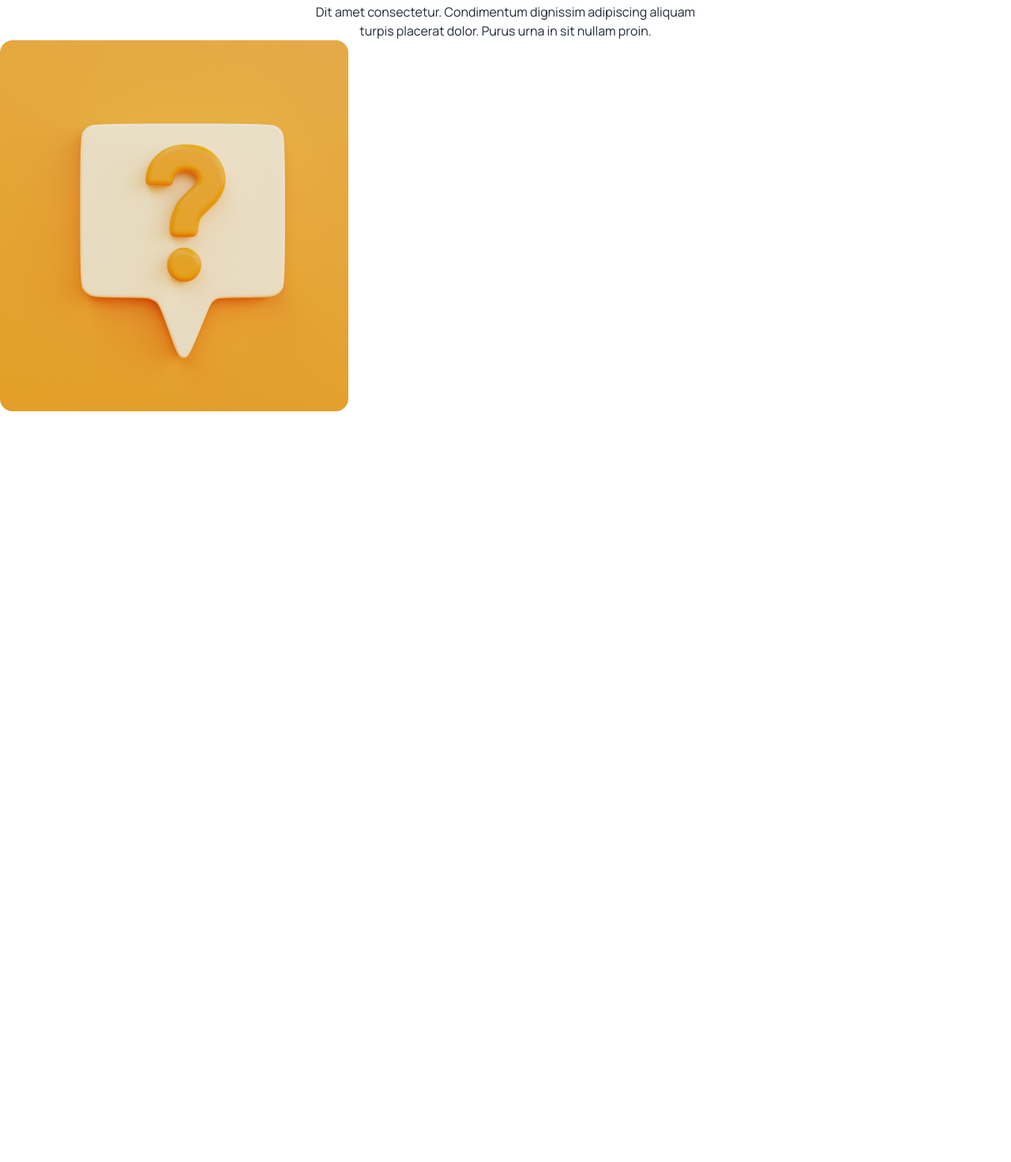
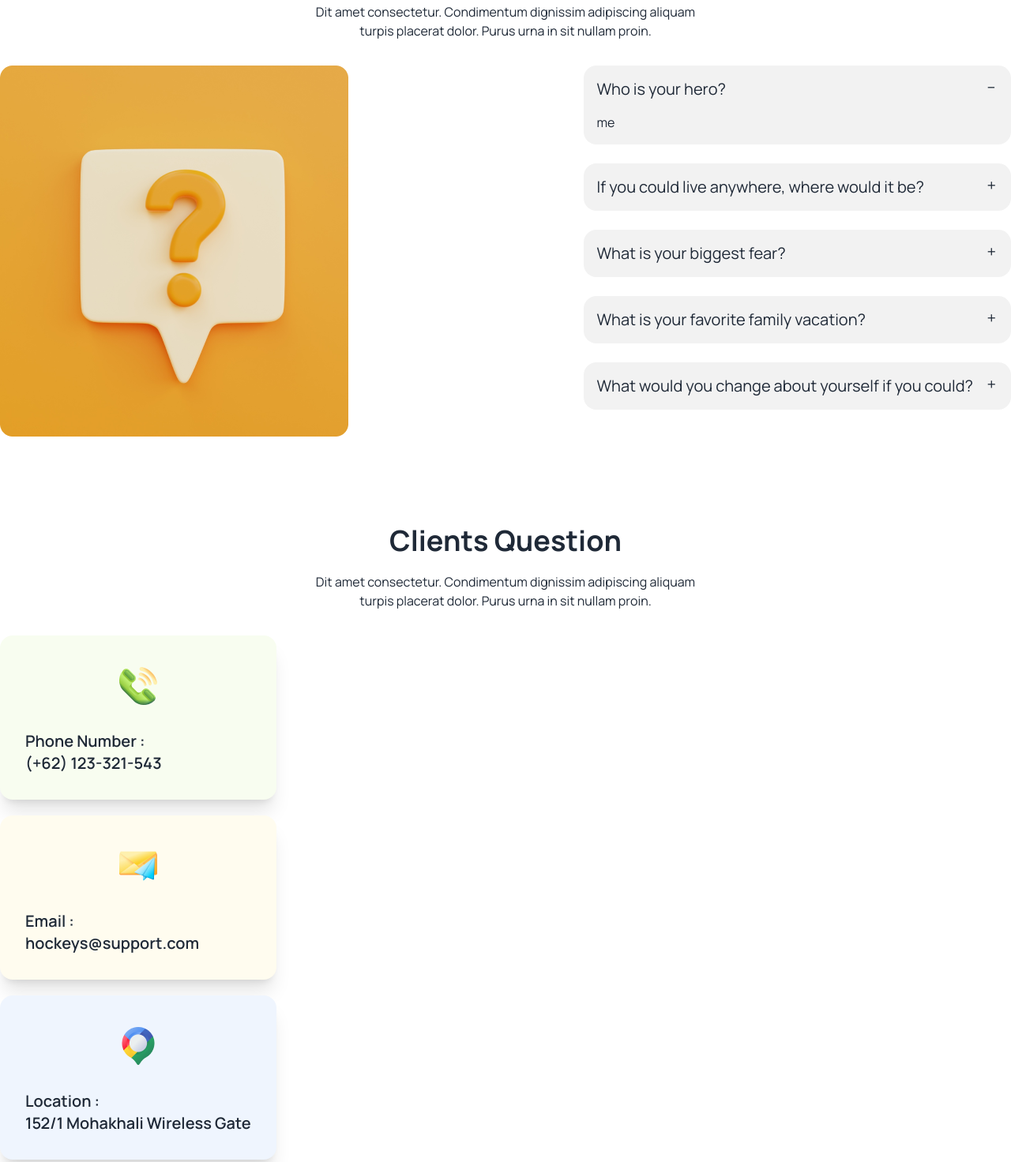
Before and after one commit to mdnaeemmiah/Hockey-Games, a plain HTML site: page index.html in a window 1280 px wide. Shown: the part 3389-4861 px from the top of the page at 79% size. Before the commit the page ends 3950 px from the top, so only its background shows below. Drawn offline with nearby package versions, Linux system fonts and the light colour scheme.

```diff
--- a/index.html
+++ b/index.html
@@ -351,12 +351,100 @@
                 <p class="w-[400px] lg:w-[500px] mx-auto">Dit amet consectetur. Condimentum dignissim adipiscing aliquam turpis placerat dolor. Purus urna in sit nullam proin.  </p>
             </div>
             <!-- question section -->
-            <div class="flex flex-col lg:flex-row">
+            <div class="flex flex-col lg:flex-row py-8 gap-7 justify-between">
                 <!-- img -->
                 <div>
                     <img src="Images/11.png" alt="">
                 </div>
                 <!-- text -->
+                <div class="space-y-6">
+                    <div class="collapse collapse-plus bg-base-200">
+                        <input type="radio" name="my-accordion-3" checked="checked" />
+                        <div class="collapse-title text-xl font-medium">
+                            Who is your hero?
+                        </div>
+                        <div class="collapse-content">
+                          <p>me</p>
+                        </div>
+                      </div>
+                      <div class="collapse collapse-plus bg-base-200">
+                        <input type="radio" name="my-accordion-3" />
+                        <div class="collapse-title text-xl font-medium">
+                            If you could live anywhere, where would it be?
+                        </div>
+                        <div class="collapse-content">
+                          <p>maldip</p>
+                        </div>
+                      </div>
+                      <div class="collapse collapse-plus bg-base-200">
+                        <input type="radio" name="my-accordion-3" />
+                        <div class="collapse-title text-xl font-medium">
+                            What is your biggest fear?
+                        </div>
+                        <div class="collapse-content">
+                          <p>horror</p>
+                        </div>
+                      </div>
+                      <div class="collapse collapse-plus bg-base-200">
+                        <input type="radio" name="my-accordion-3" />
+                        <div class="collapse-title text-xl font-medium">
+                            What is your favorite family vacation?
+                        </div>
+                        <div class="collapse-content">
+                          <p>coxsbazar</p>
+                        </div>
+                      </div>
+                      <div class="collapse collapse-plus bg-base-200">
+                        <input type="radio" name="my-accordion-3" />
+                        <div class="collapse-title text-xl font-medium">
+                            What would you change about yourself if you could?
+                        </div>
+                        <div class="collapse-content">
+                          <p>yes</p>
+                        </div>
+                      </div>
+                </div>
+            </div>
+        </section>
+        <!-- Get In Touch -->
+        <section class="py-10">
+            <div class="text-center space-y-5">
+                <h2 class="text-4xl font-bold">Clients Question</h2>
+                <p class="w-[400px] lg:w-[500px] mx-auto">Dit amet consectetur. Condimentum dignissim adipiscing aliquam turpis placerat dolor. Purus urna in sit nullam proin.  </p>
+            </div>
+            <!-- card container -->
+            <div class="flex flex-col lg:flex-row gap-5 py-8">
+                <!-- call section -->
+                <div class="space-y-5">
+                    <div class="card bg-[#f8fdf0] shadow-xl">
+                        <figure class="pt-10">
+                          <img src="Images/Group 1171275317.png" alt="Shoes" class="rounded-xl" />
+                        </figure>
+                        <div class="card-body ">
+                          <h2 class="card-title">Phone Number : <br>
+                            (+62) 123-321-543</h2>
+                        </div>
+                      </div>
+                    <div class="card bg-[#fffcef] shadow-xl">
+                        <figure class="pt-10">
+                          <img src="Images/Group 1171275318.png" alt="Shoes" class="rounded-xl" />
+                        </figure>
+                        <div class="card-body ">
+                          <h2 class="card-title">Email : <br>
+                            hockeys@support.com</h2>
+                        </div>
+                      </div>
+                    <div class="card bg-[#eff5fe] shadow-xl">
+                        <figure class="pt-10 ">
+                          <img src="Images/Group 1171275321.png" alt="Shoes" class="rounded-xl" />
+                        </figure>
+                        <div class="card-body ">
+                          <h2 class="card-title">Location : <br>
+                            152/1 Mohakhali Wireless Gate</h2>
+                        </div>
+                      </div>
+                </div>
+                <!-- form secction -->
                 <div>
 
                 </div>
```
